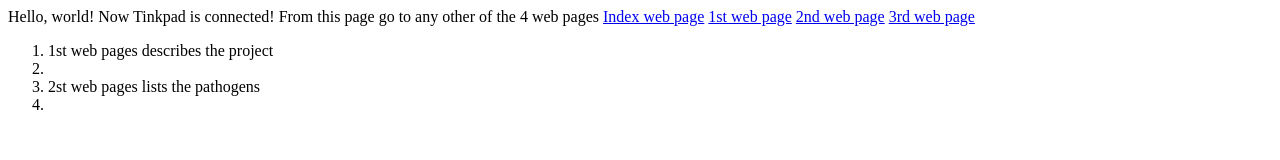
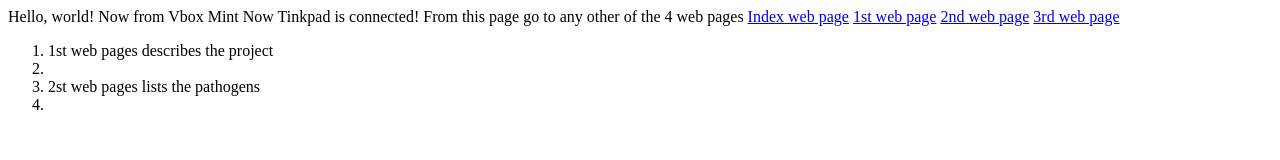
Before and after one commit to martin2urban/project0, a plain HTML site: page index.html in a window 1280 px wide. Drawn offline with Linux system fonts and the light colour scheme.

Commit message:
now from Vbox Mint

```diff
--- a/index.html
+++ b/index.html
@@ -5,6 +5,7 @@
     </head>
     <body>
         Hello, world!
+Now from Vbox Mint
         Now Tinkpad is connected!
         From this page go to any other of the 4 web pages
             <a href="index.html">Index web page</a>
```
